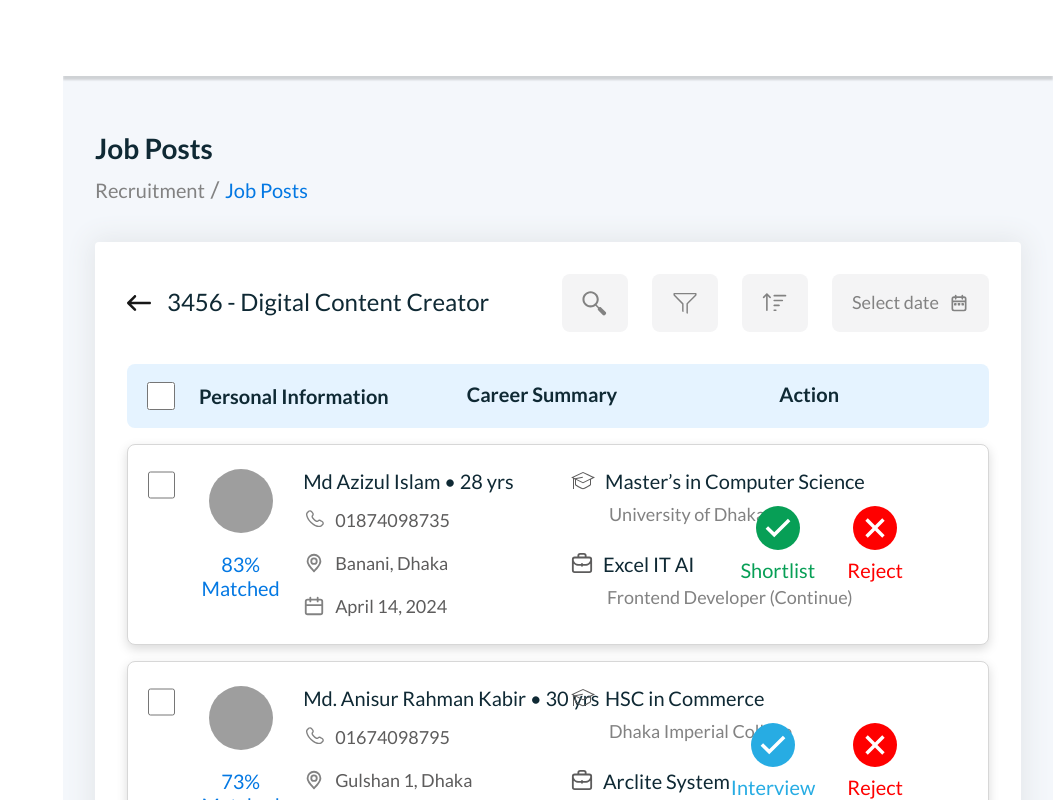
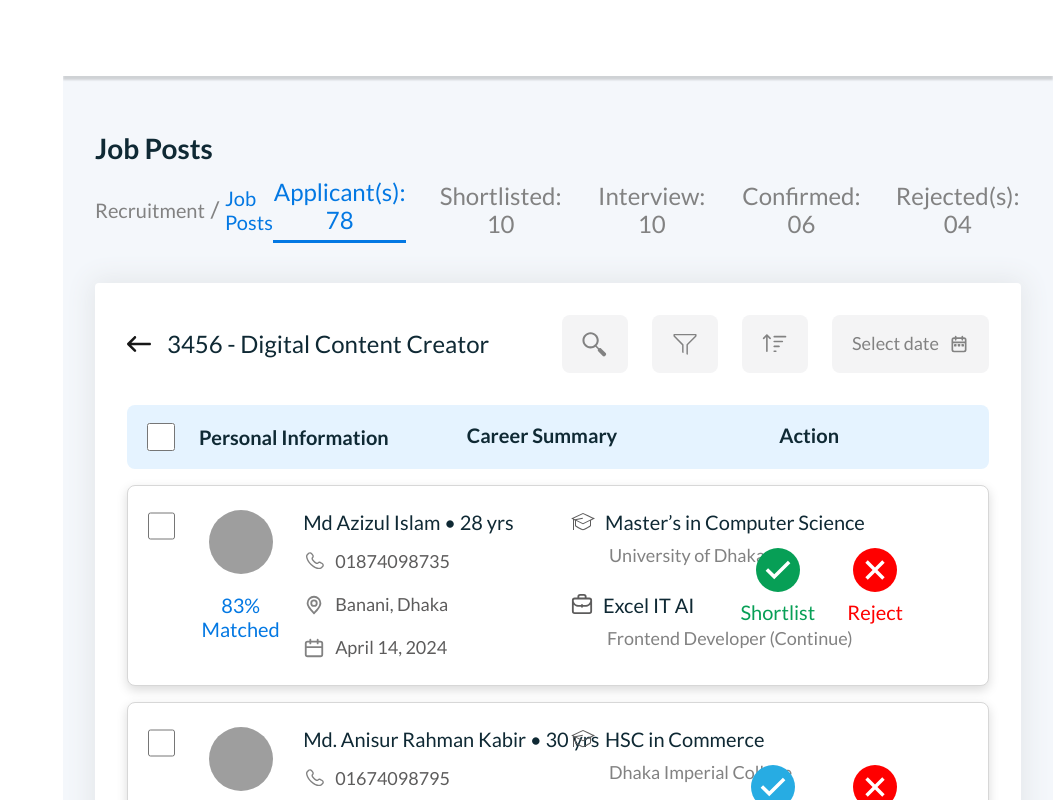
Before and after one commit to Zayed-Fahim/shomvob-assessment, a Next.js app: page /recruitment/job-posts in a window 1280 px wide. Shown: the whole page, without its empty margins (227-1280 px from the left). Built offline with nearby package versions, Linux system fonts and the light colour scheme; grey boxes are pictures that could not be loaded.

Commit message:
style(applicant-list-tab): applicant list tabs design done
Signed-off-by: Zayed-Fahim <zayedfahim33.cse@gmail.com>

```diff
--- a/src/app/(dashboard)/layout.tsx
+++ b/src/app/(dashboard)/layout.tsx
@@ -27,7 +27,7 @@ export default function RootLayout({
           <Sidebar />
           <div className="flex flex-col flex-1 overflow-hidden">
             <Header />
-            <main className="flex-1 overflow-auto px-8">{children}</main>
+            <main className="flex-1 overflow-auto px-8 w-full">{children}</main>
           </div>
         </div>
       </body>
--- a/src/app/(dashboard)/recruitment/job-posts/page.tsx
+++ b/src/app/(dashboard)/recruitment/job-posts/page.tsx
@@ -1,19 +1,30 @@
-import { Breadcrumb } from '@/components/molecules/Breadcumb';
+import { Breadcrumb, Tabs } from '@/components/molecules';
 import { ApplicantList } from '@/components/organisms';
+import { tabData } from '@/data';
 
 const JobPosts = () => {
   return (
-    <div className="mt-14 mb-10">
+    <div className="mt-14 mb-10 max-w-[1544px]">
       <div className="flex flex-col gap-y-3 mb-10">
         <h1 className="text-[28px] font-semibold leading-[120%] text-[#0F2934]">
           Job Posts
         </h1>
-        <div>
+
+        <div className="flex items-center justify-between">
           <Breadcrumb
             items={[
               { label: 'Recruitment', href: '/recruitment' },
               { label: 'Job Posts' }
             ]}
+          />
+
+          <Tabs
+            tabs={Object.values(tabData).map((tab) => ({
+              id: tab.id,
+              label: tab.label,
+              count: tab.count
+            }))}
+            defaultActiveTab={0}
           />
         </div>
       </div>
--- /dev/null
+++ b/src/components/molecules/Tabs.tsx
@@ -0,0 +1,47 @@
+'use client';
+import React, { useState } from 'react';
+import { cn } from '@/utils';
+import { Button } from '../atoms';
+
+interface Tab {
+  id: string;
+  label: string;
+  count: number;
+}
+
+interface TabsProps {
+  tabs: Tab[];
+  defaultActiveTab?: number;
+  className?: string;
+}
+
+export const Tabs: React.FC<TabsProps> = ({
+  tabs,
+  defaultActiveTab = 0,
+  className = ''
+}) => {
+  const [activeTab, setActiveTab] = useState(defaultActiveTab);
+
+  return (
+    <div className={cn(className)}>
+      <div className="flex items-center gap-x-8">
+        {tabs.map((tab, index) => (
+          <div key={index} className="flex flex-col items-center gap-y-[5px]">
+            <Button
+              onClick={() => setActiveTab(index)}
+              className={cn(
+                'text-2xl font-[400] leading-[120%] text-[#828282] focus:outline-none',
+                activeTab === index ? 'text-[#0378E3]' : 'hover:border-gray-300'
+              )}
+            >
+              {tab.label}: {tab.count <= 9 ? `0${tab.count}` : tab.count}
+            </Button>
+            {activeTab === index && (
+              <div className="h-[3px] w-full bg-[#0378E3]" />
+            )}
+          </div>
+        ))}
+      </div>
+    </div>
+  );
+};
--- a/src/components/molecules/index.ts
+++ b/src/components/molecules/index.ts
@@ -1,2 +1,4 @@
 export * from './ApplicantCard';
 export * from './ApplicantListHeader';
+export * from './Breadcumb';
+export * from './Tabs';
--- a/src/data/index.ts
+++ b/src/data/index.ts
@@ -1 +1,2 @@
 export * from './candidates';
+export * from './tabs';
--- /dev/null
+++ b/src/data/tabs.ts
@@ -0,0 +1,27 @@
+export const tabData = {
+  applicants: {
+    id: 'applicants',
+    label: 'Applicant(s)',
+    count: 78
+  },
+  shortlisted: {
+    id: 'shortlisted',
+    label: 'Shortlisted',
+    count: 10
+  },
+  interview: {
+    id: 'interview',
+    label: 'Interview',
+    count: 10
+  },
+  confirmed: {
+    id: 'confirmed',
+    label: 'Confirmed',
+    count: 6
+  },
+  rejected: {
+    id: 'rejected',
+    label: 'Rejected(s)',
+    count: 4
+  }
+};
```
